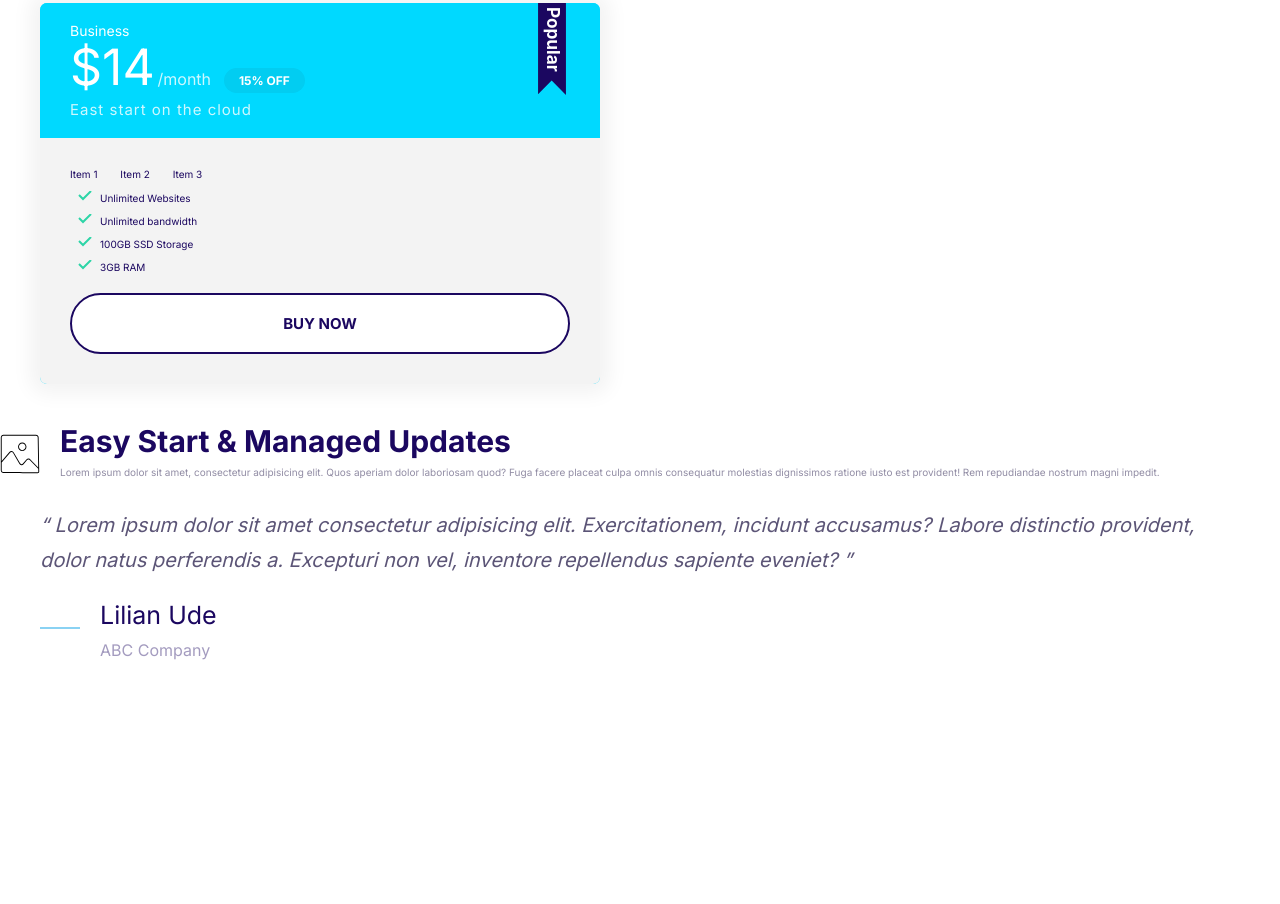
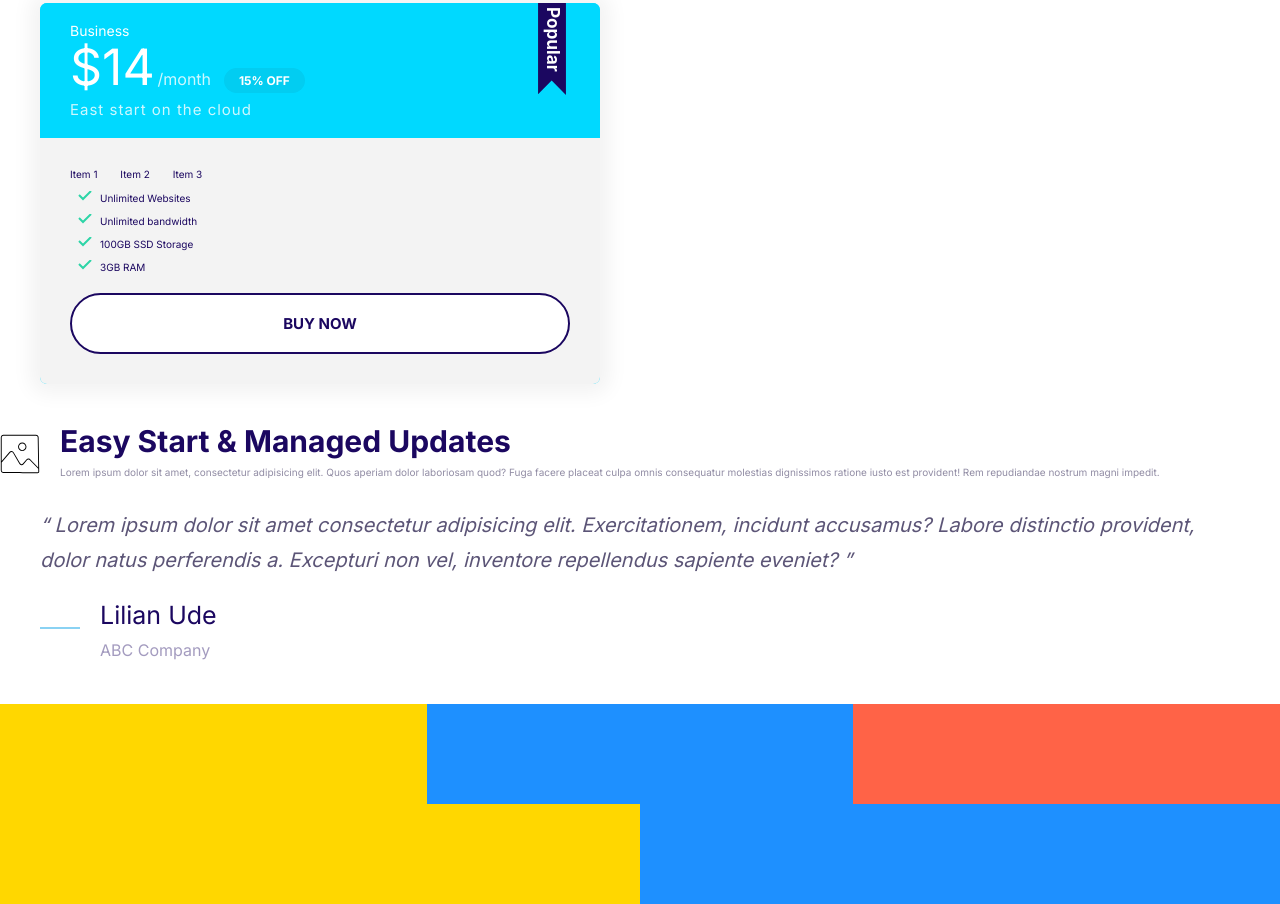
Before and after one commit to Lilianude/lillify, a plain HTML site: page index.html in a window 1280 px wide. Shown: the part 1528-2432 px from the top of the page. Before the commit the page ends 2232 px from the top, so only its background shows below. Drawn offline with Linux system fonts and the light colour scheme.

Commit message:
Added the grid html file to the componenets for buildup

```diff
--- a/css/style.css
+++ b/css/style.css
@@ -400,3 +400,19 @@ a {
     font-size: 1.6rem;
   }
 }
+
+/* Grids section */
+.grid {
+  display: grid;
+}
+@media screen and (min-width: 768px) {
+  .grid--1x2 {
+    grid-template-columns: repeat(2, 1fr);
+  }
+}
+
+@media screen and (min-width: 1024px) {
+  .grid--1x3 {
+    grid-template-columns: repeat(3, 1fr);
+  }
+}
--- a/index.html
+++ b/index.html
@@ -149,5 +149,14 @@
         </div>
       </footer>
     </blockquote>
+    <div class="grid grid--1x3">
+      <div style="height: 100px; background: gold"></div>
+      <div style="height: 100px; background: dodgerblue"></div>
+      <div style="height: 100px; background: tomato"></div>
+    </div>
+    <div class="grid grid--1x2">
+      <div style="height: 100px; background: gold"></div>
+      <div style="height: 100px; background: dodgerblue"></div>
+    </div>
   </body>
 </html>
```
Also changed, not shown: css/components/grids.html (added, +9 -0 lines).
